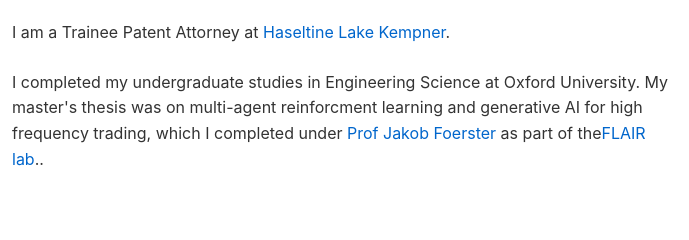
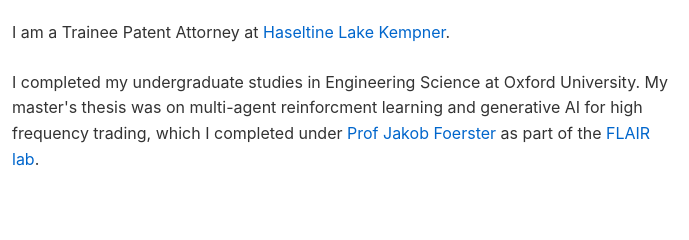
Before and after one commit to reubenleyland/reubenleyland, a plain HTML site: page index.html in a window 1280 px wide. Shown: the part 223-463 px from the top of the page, 552-1241 px from the left. Drawn offline with Linux system fonts and the light colour scheme.

Commit message:
fix links again, bad guessing by gemini

```diff
--- a/index.html
+++ b/index.html
@@ -152,7 +152,7 @@
             <h2>About Me</h2>
             <div class="about-content">
                 <p>I am a Trainee Patent Attorney at <a href="https://www.hlk-ip.com/">Haseltine Lake Kempner</a>.</p>
-                <p>I completed my undergraduate studies in Engineering Science at Oxford University. My master's thesis was on multi-agent reinforcment learning and generative AI for high frequency trading, which I completed under <a href="https://www.jakobfoerster.com/"> Prof Jakob Foerster </a> as part of the<a href="https://flair.ai/">FLAIR lab</a>.. </p>
+                <p>I completed my undergraduate studies in Engineering Science at Oxford University. My master's thesis was on multi-agent reinforcment learning and generative AI for high frequency trading, which I completed under <a href="https://www.jakobfoerster.com/"> Prof Jakob Foerster </a> as part of the <a href="https://foersterlab.com/">FLAIR lab</a>. </p>
                 <p></p>
             </div>
         </section>
```
